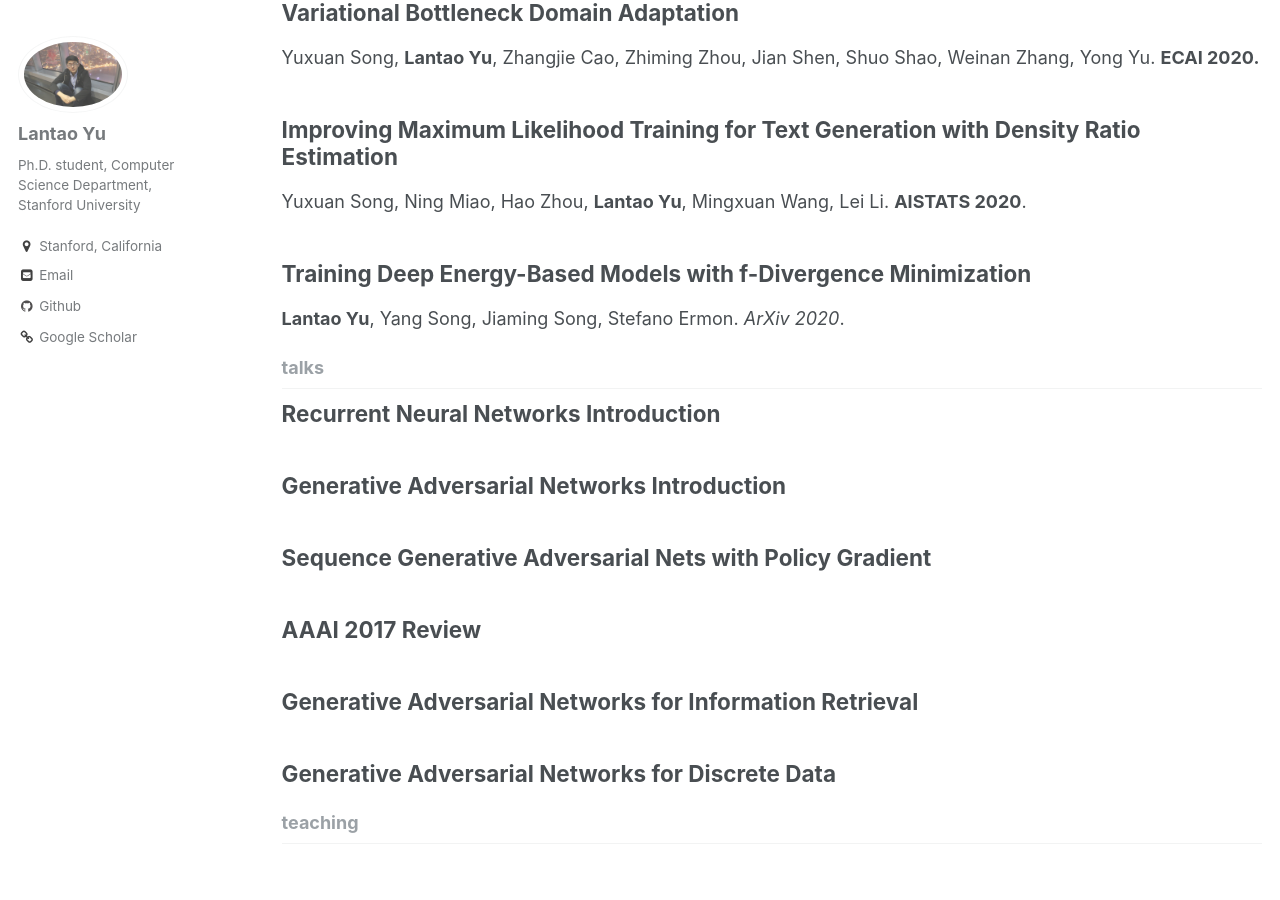
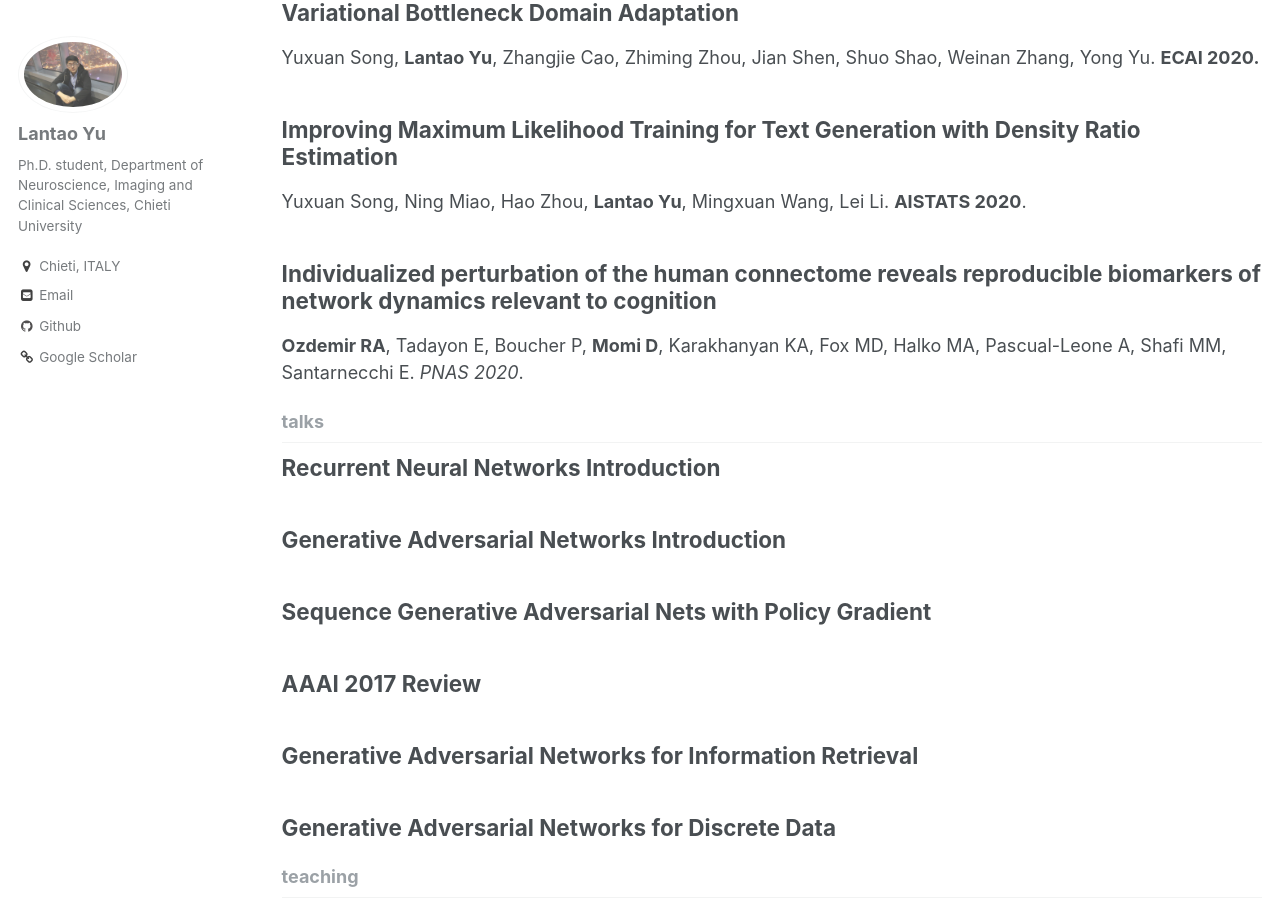
Before and after one commit to davide-momi/-, a Jekyll site: the page built from _pages/collection-archive.html, in a window 1280 px wide and 900 px high, scrolled down 2228 px. Built offline with Jekyll 4.4.1, drawn with Linux system fonts in a browser that asks for light colours.

```diff
--- a/_config.yml
+++ b/_config.yml
@@ -79,11 +79,11 @@ analytics:
 author:
   name             : "Lantao Yu"
   avatar           : "lantaoyu.jpg"
-  bio              : "Ph.D. student, Computer Science Department, Stanford University"
-  location         : "Stanford, California"
+  bio              : "Ph.D. student, Department of Neuroscience, Imaging and Clinical Sciences, Chieti University"
+  location         : "Chieti, ITALY"
   employer         :
-  googlescholar    : "https://scholar.google.com/citations?user=Ixg9n-EAAAAJ&hl=en"
-  email            : "lantaoyu@cs.stanford.edu"
+  googlescholar    : "https://scholar.google.com/citations?user=I-BACCgAAAAJ&hl=en"
+  email            : "davide.momi@unich.it"
   uri              :
   bitbucket        :
   codepen          :
@@ -91,7 +91,7 @@ author:
   flickr           :
   facebook         :
   foursquare       :
-  github           : "LantaoYu"
+  github           : "Davi1990"
   google_plus      :
   keybase          :
   instagram        :
--- /dev/null
+++ b/_publications/PNAS.md
@@ -0,0 +1,12 @@
+---
+title: "Individualized perturbation of the human connectome reveals reproducible biomarkers of network dynamics relevant to cognition"
+collection: publications
+permalink: /publications/PNAS
+venue: "PNAS 2020"
+date: 2020-4-7
+citation: '<b>Ozdemir RA</b>, Tadayon E, Boucher P, <b>Momi D</b>, Karakhanyan KA, Fox MD, Halko MA, Pascual-Leone A, Shafi MM, Santarnecchi E. <i>PNAS 2020</i>.'
+---
+[[PDF]](https://www.pnas.org/content/117/14/8115)
+
+## Abstract
+Large-scale brain networks are often described using resting-state functional magnetic resonance imaging (fMRI). However, the blood oxygenation level-dependent (BOLD) signal provides an indirect measure of neuronal firing and reflects slow-evolving hemodynamic activity that fails to capture the faster timescale of normal physiological function. Here we used fMRI-guided transcranial magnetic stimulation (TMS) and simultaneous electroencephalography (EEG) to characterize individual brain dynamics within discrete brain networks at high temporal resolution. TMS was used to induce controlled perturbations to individually defined nodes of the default mode network (DMN) and the dorsal attention network (DAN). Source-level EEG propagation patterns were network-specific and highly reproducible across sessions 1 month apart. Additionally, individual differences in high-order cognitive abilities were significantly correlated with the specificity of TMS propagation patterns across DAN and DMN, but not with resting-state EEG dynamics. Findings illustrate the potential of TMS-EEG perturbation-based biomarkers to characterize network-level individual brain dynamics at high temporal resolution, and potentially provide further insight on their behavioral significance.
--- a/_publications/fEBM.md
+++ /dev/null
@@ -1,13 +0,0 @@
----
-title: "Training Deep Energy-Based Models with f-Divergence Minimization"
-collection: publications
-permalink: /publications/fEBM
-venue: "ArXiv 2020"
-date: 2020-3-9
-citation: '<b>Lantao Yu</b>, Yang Song, Jiaming Song, Stefano Ermon. <i>ArXiv 2020</i>.'
----
-[[PDF]](https://arxiv.org/pdf/2003.03463.pdf)
-
-
-## Abstract
-Deep energy-based models (EBMs) are very flexible in distribution parametrization but computationally challenging because of the intractable partition function. They are typically trained via maximum likelihood, using contrastive divergence to approximate the gradient of the KL divergence between data and model distribution. While KL divergence has many desirable properties, other f-divergences have shown advantages in training implicit density generative models such as generative adversarial networks. In this paper, we propose a general variational framework termed f-EBM to train EBMs using any desired f-divergence. We introduce a corresponding optimization algorithm and prove its local convergence property with non-linear dynamical systems theory. Experimental results demonstrate the superiority of f-EBM over contrastive divergence, as well as the benefits of training EBMs using f-divergences other than KL.
```
Also changed, not shown: README.md (+1 -1 lines), 3 other files.
